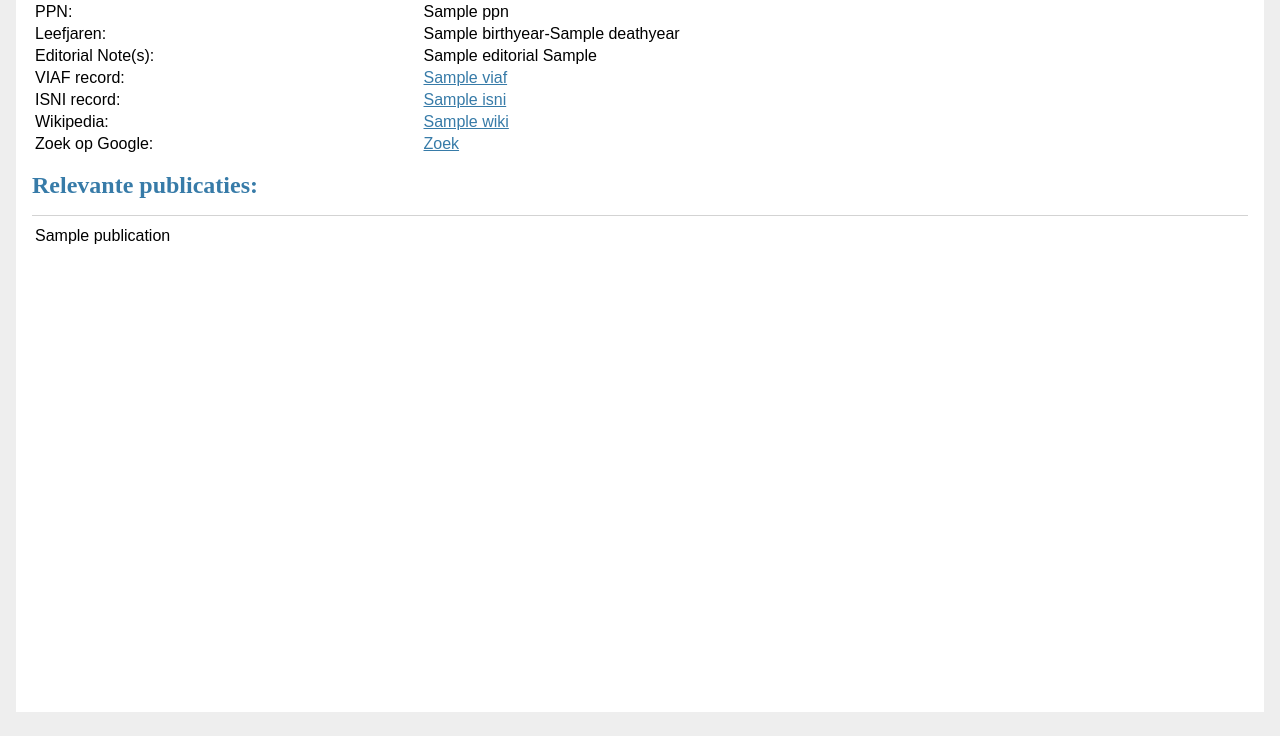
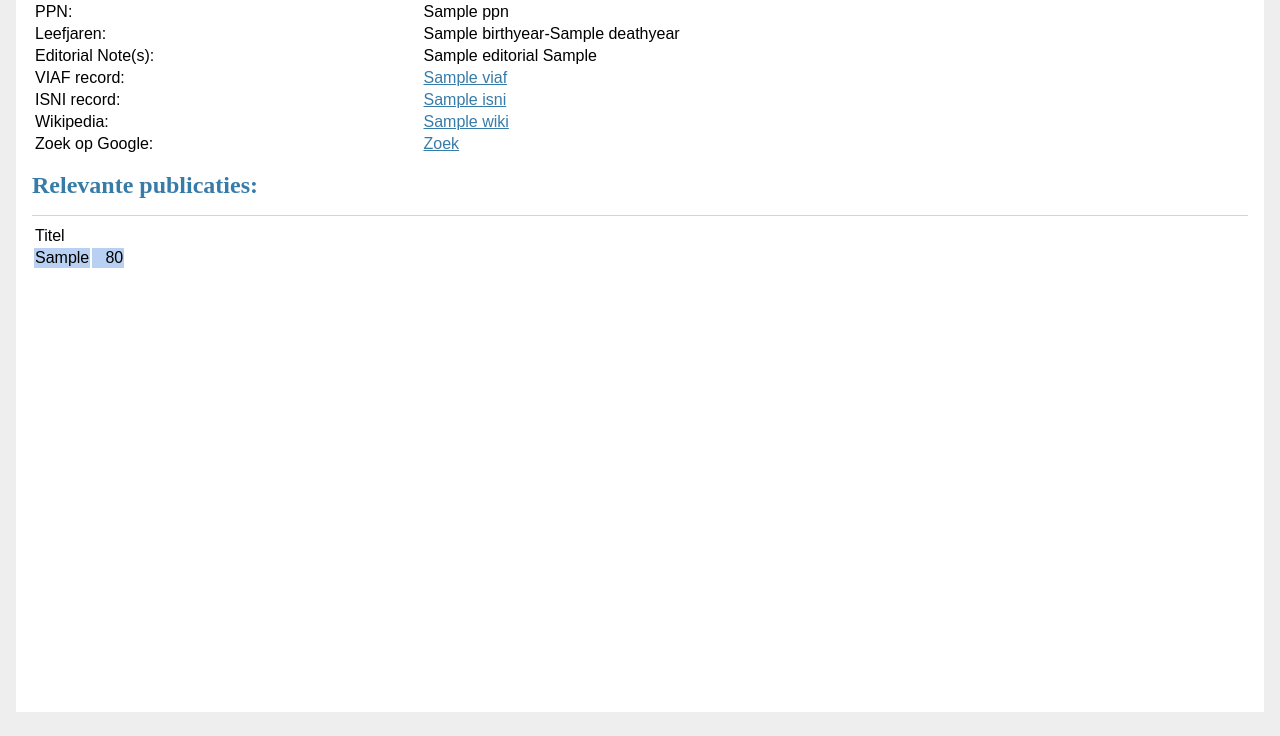
Before and after one commit to KBNLresearch/Demosaurus, a Python web app: template demosaurus-webapp/demosaurus/templates/contributor/authorpage.html in a window 1280 px wide. Shown: the part 64-800 px from the top of the page. Run offline with Jinja, Linux system fonts and the light colour scheme; the template is opened without the code that fills it: most values are stand-ins (such as "Sample title", 1, 10 or a date in 2020); some libraries are stand-ins or nearby versions.

Commit message:
moved percentage coloring to general js functions, hacky version of publication table in author page

```diff
--- a/demosaurus-webapp/demosaurus/static/js/my_functions.js
+++ b/demosaurus-webapp/demosaurus/static/js/my_functions.js
@@ -36,3 +36,29 @@ function openTab(evt, tabName){
   evt.currentTarget.className += " active";
 
 }
+
+var getColorForPercentage = function(this_perc, low=0.5) {
+    var percentColors = [
+    { pct: 0.0, color: { r: 0xff, g: 0x00, b: 0 } },
+    { pct: low, color: { r: 0xff, g: 0xff, b: 0 } },
+    { pct: 1.0, color: { r: 0x00, g: 0xff, b: 0 } } ];
+
+    this_perc = Number(this_perc) ;
+    for (var i = 1; i < percentColors.length - 1; i++) {
+      if (this_perc < percentColors[i].pct) {
+        break;
+      }
+    }
+    var lower = percentColors[i - 1];
+    var upper = percentColors[i];
+    var range = upper.pct - lower.pct;
+    var rangePct = (this_perc - lower.pct) / range;
+    var pctLower = 1 - rangePct;
+    var pctUpper = rangePct;
+    var color = {
+      r: Math.floor(lower.color.r * pctLower + upper.color.r * pctUpper),
+      g: Math.floor(lower.color.g * pctLower + upper.color.g * pctUpper),
+      b: Math.floor(lower.color.b * pctLower + upper.color.b * pctUpper)
+    };
+    return 'rgb(' + [color.r, color.g, color.b].join(',') + ')';
+  };
--- a/demosaurus-webapp/demosaurus/templates/contributor/authorpage.html
+++ b/demosaurus-webapp/demosaurus/templates/contributor/authorpage.html
@@ -23,15 +23,23 @@
 
  <h1>Relevante publicaties:</h1>
  <hr/>
-
- <table>
-     {% for publication in publications %}
-        <tr>
-            <td> {{publication['title']}} </td>
-        </tr>
-     {% endfor %}
-
- </table>
+{% if publications|length <1 %}
+<div>No matches</div>
+{% else %}
+<table >
+    <thead >
+        <tr><td>Titel</td><td/><td/></tr>
+    </thead>
+    <tbody class="zebra">
+    {% for publication in publications %}
+    <tr>
+        <td> {{publication['kmc_4000'].split('/')[0].replace('@','')}} </td>
+        <td class="score_cell",  style="background-color:"getColorForPercentage(80)> 80</td>
+    </tr>
+    {% endfor %}
+</tbody>
+</table>
+{% endif %}
 
 
 
```
Also changed, not shown: demosaurus-webapp/demosaurus/contributor.py (+15 -1 lines).
